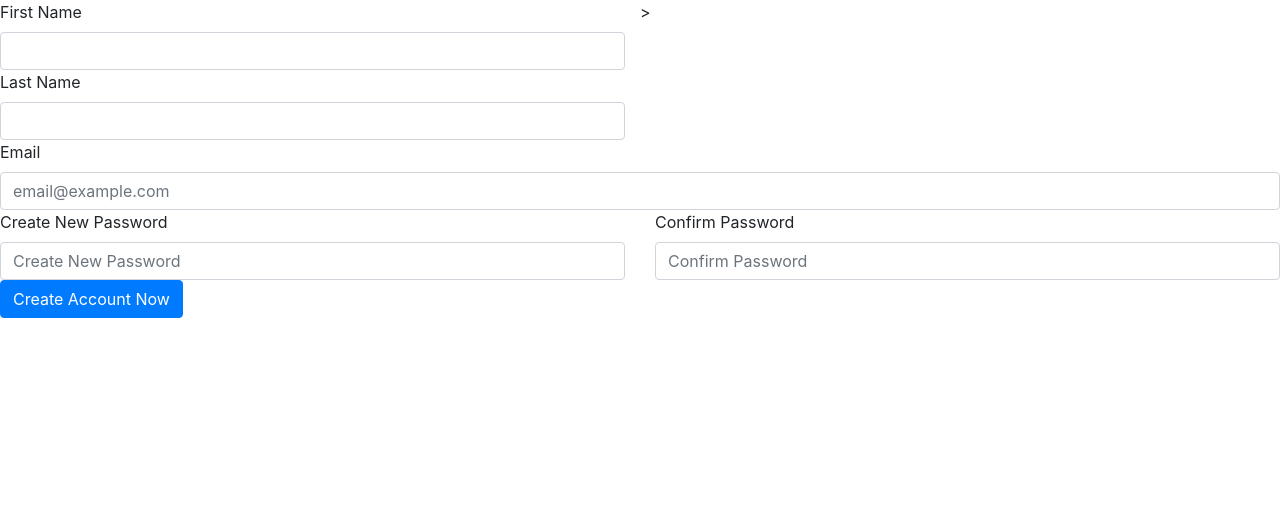
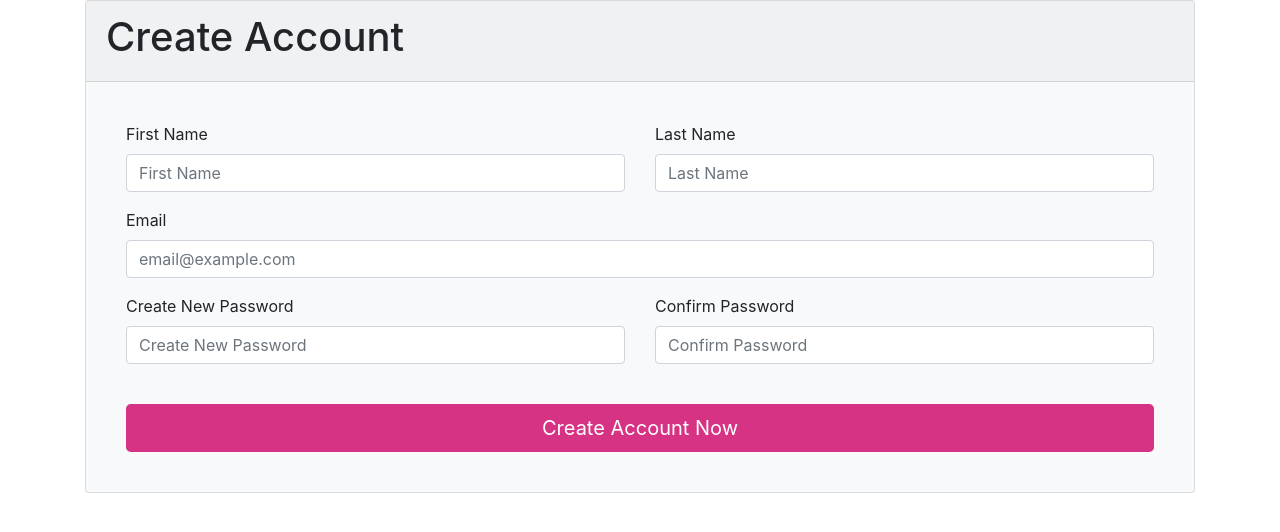
Before and after one commit to AmiShot/Blooming-joy, a PHP site: page /user_reg.php in a window 1280 px wide. Shown: the part 56-588 px from the top of the page. Run offline with PHP 8.4, Linux system fonts and the light colour scheme; some libraries are stand-ins or nearby versions.

Commit message:
correct previous coommit

```diff
--- a/user_reg.php
+++ b/user_reg.php
@@ -1,54 +1,57 @@
 <?php
-include('include/headings.html');
-if($_SERVER['REQUEST_METHOD'] =="POST"){
+include ('include/headings.html');
+if ($_SERVER['REQUEST_METHOD'] == "POST") {
   # Connect to DB
-  require('connect_db.php');
+  require ('connect_db.php');
 
   #Initialise an error array
-  $errors = [];
+  $errors = array();
 
   #check for first name
-  if(empty($_POST['first_name'])){
+  if (empty ($_POST['first_name'])) {
     $errors[] = 'Enter your First Name';
-  }else{
-    $fn =  mysqli_real_escape_string($link, trim($_POST['first_name']));
+  } else {
+    $fn = mysqli_real_escape_string($link, trim($_POST['first_name']));
   }
   #check for last name
-  if(empty($_POST['last_name'])){
+  if (empty ($_POST['last_name'])) {
     $errors[] = 'Enter your Last Name';
-  }else{
+  } else {
     $ln = mysqli_real_escape_string($link, trim($_POST['last_name']));
   }
   #check for email
- if(empty($_POST['inputEmail4'])){
+  if (empty ($_POST['inputEmail4'])) {
     $errors[] = 'Enter your email address';
- }else{
+  } else {
     $e = mysqli_real_escape_string($link, trim($_POST['inputEmail4']));
   }
   #check for password
   # Check for a password and matching input passwords.
- if(!empty($_POST['inputPassword1'])){
-  if($_POST['inputPassword1']!=$_POST['inputPassword4']){
-    $errors[] = "Passwords do not match";
+  if (!empty ($_POST['inputPassword1'])) {
+    if ($_POST['inputPassword1'] != $_POST['inputPassword2']) {
+      $errors[] = 'Passwords do not match';
+    } else {
+      $p = mysqli_real_escape_string($link, trim($_POST['inputPassword1']));
+    }
   }else{
-    $pass = mysqli_real_escape_string($link, trim($_POST['inputPassword1']));
+    $errors[] = "Please enter a Password";
   }
- }$errors[] = "Please enter a Password";
 
   #Now check if email address is registered
-  if(empty($errors)){
+  if (empty ($errors)) {
     $q = "SELECT user_id FROM users where email ='$e' ";
-    $r = @mysqli_query ($link, $q);
-    if (mysqli_num_rows( $r ) != 0) {
+    $r = @mysqli_query($link, $q);
+    if (mysqli_num_rows($r) != 0) {
       $errors[] = 'Email address already registered. <a class= "alert-link" href= "log_user.php">Sign In Now</a>';
     }
   }
   # If not already registered, register user into DB
-  if (empty($errors)){
-    $q = "INSERT INTO users (first_name, last_name, email, pass, reg_date )
-    VALUES ($fn, $ln, $e, $pass, NOW() )";
-    $r = @mysqli_query($link, $q);
-    if($r)
+  if ( empty( $errors ) )
+  {
+    $q = "INSERT INTO users (first_name, last_name, email, pass, reg_date)
+	VALUES ('$fn', '$ln', '$e', '$p', NOW() )";
+    $r = @mysqli_query ( $link, $q ) ;
+    if ($r)
     { echo '<div class="container">
 			<div class="alert alert-secondary" role="alert">
 				<button type="button" class="close" data-dismiss="alert" aria-label="Close">
@@ -57,58 +60,102 @@ if($_SERVER['REQUEST_METHOD'] =="POST"){
 
 				<h4 class="alert-heading"Registered!</h4>
 				<p>You are now registered.</p>
-          <a class="alert-link" href="login.php">Login</a>';
+				<a class="alert-link" href="login.php">Login</a>'; }
+
+    # Close database connection.
+    mysqli_close($link);
+
+    exit();
   }
-
-          #Close DB connection
-          mysqli_close($link);
-    }else{
+  # Or report errors.
+  else
+  {
     echo '<div class="container">
 			<div class="alert alert-secondary" role="alert">
 				<button type="button" class="close" data-dismiss="alert" aria-label="Close">
 					<span aria-hidden="true">&times;</span>
 				</button>
-
-          <h4 class="alert-heading"Registered!</h4>
-          <p>The account could not be registered for the following reason(s)</p>';
-          foreach($errors as $msg){
-            echo " -$msg<br>";
-          }
-          echo '<p>Please try again!</p>';
-          mysqli_close($link);
+			<h4 class="alert-heading" id="err_msg">The following error(s) occurred:</h4>' ;
+    foreach ( $errors as $msg )
+    { echo " - $msg<br>" ; }
+    echo '<p>or please try again.</p></div>';
+    # Close database connection.
+    mysqli_close( $link );
   }
 }
 ?>
 
 
+<div class=container>
+  <div class="row">
+    <div class="col-sm">
+      <div class="card bg-light mb-3">
+        <div class="card-header">
+          <h1>Create Account</h1>
+        </div>
+        <div class="card-body">
+          <form action="user_reg.php" method="post">
+            <div class="card-body">
+              <form action="user_reg.php" method="post">
+                <div class="row">
+                  <div class="col-md-6">
+                    <div class="form-group">
+                      <label for="inputfirst_name">First Name</label>
+                      <input type="text" name="first_name" class="form-control" required placeholder="First Name "
+                        value="<?php if (isset ($_POST['first_name']))
+                          echo $_POST['first_name']; ?>">
+                    </div>
+                  </div><!--closing col-->
+                  <div class="col-md-6">
+                    <div class="form-group">
+                      <label for="last_name" class="form-label">Last Name</label>
+                      <input type="text" class="form-control" name="last_name" required placeholder="Last Name" value="<?php if (isset ($_POST['last_name']))
+                        echo $_POST['last_name']; ?>">
+                    </div>
+                  </div>
+                </div>
+                <div class="row">
+                <div class="col-md-12">
+                <div class="form-group">
+                  <label for="inputEmail4" class="form-label">Email</label>
+                  <input type="email" class="form-control" name="inputEmail4" id="inputEmail4" required
+                    placeholder="email@example.com" value="<?php if (isset ($_POST['inputEmail4']))
+                      echo $_POST['inputEmail4']; ?>">
+                </div>
+                </div>
+                </div>
 
-    <form class="row g-3">
+                <div class="row">
                   <div class="col-md-6">
-            <label for="first_name" class="form-label" placeholder="First Name">First Name</label>
-            <input type="text" class="form-control" name="first_name" id="first_name" required value = "<?php if(isset($_POST[first_name])) echo $_POST['first_name']; ?>">
-				</div>>
+                  <div class="form-group">
+                    <label for="inputPassword1" class="form-label">Create New Password</label>
+                    <input type="password" class="form-control" name="inputPassword1" required
+                      placeholder="Create New Password" value="<?php if (isset ($_POST['inputPassword1']))
+                        echo $_POST['inputPassword1']; ?>">
                   </div>
+                  </div>
+
                   <div class="col-md-6">
-            <label for="last_name" class="form-label" placeholder="Last Name">Last Name</label>
-            <input type="text" class="form-control" name="last_name" id="last_name" required value= "<?php if(isset($_POST['last_name'])) echo $_POST['last_name']; ?>">
+                  <div class="form-group">
+                    <label for="inputPassword2" class="form-label">Confirm Password</label>
+                    <input type="password" class="form-control" name="inputPassword2" required
+                      placeholder="Confirm Password" value="<?php if (isset ($_POST['inputPassword2']))
+                        echo $_POST['inputPassword2']; ?>">
                   </div>
+                </div>
+                </div>
+                <br>
+                <div class="row">
                   <div class="col-md-12">
-          <label for="inputEmail4" class="form-label">Email</label>
-          <input type="email" class="form-control" name="inputEmail4" id="inputEmail4" required placeholder="email@example.com" value="<?php if(isset($_POST['inputEmail4'])) echo $_POST['inputEmail4']; ?>">
+                    <button type="submit" class="btn btn-lg btn-block" style="background-color: #d63384; color:#FFF">Create Account Now </button>
                   </div>
-        <div class="col-md-6">
-          <label for="inputPassword1" class="form-label">Create New Password</label>
-          <input type="password" class="form-control" name="inputPassword1" id="inputPassword1" required placeholder="Create New Password" value= "<?php if(isset(S_POST['inputPassword1'])) echo $_POST['inputPassword1']; ?>">
-        </div>
-        <div class="col-md-6">
-            <label for="inputPassword2" class="form-label">Confirm Password</label>
-            <input type="password" class="form-control" name="inputPassword2" id="inputPassword2" required placeholder="Confirm Password" value = "<?php if(isset($_POST['inputPassword2'])) echo $_POST['inputPassword2']; ?>">
-          </div>
-        <div class="col-12">
-          <button type="submit" class="btn btn-primary">Create Account Now </button>
                 </div>
               </form>
-
+            </div>
+        </div>
+      </div>
+    </div>
+  </div>
   </body>
 
   </html>
```
Also changed, not shown: include/headings2.html (added), log_user.php (added). Lines whose indentation alone changed are shown as unchanged.
